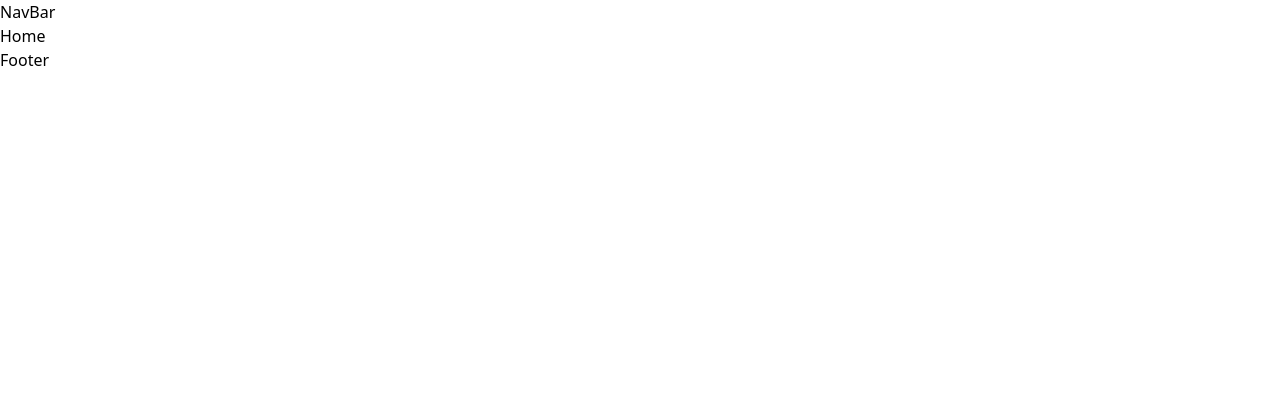
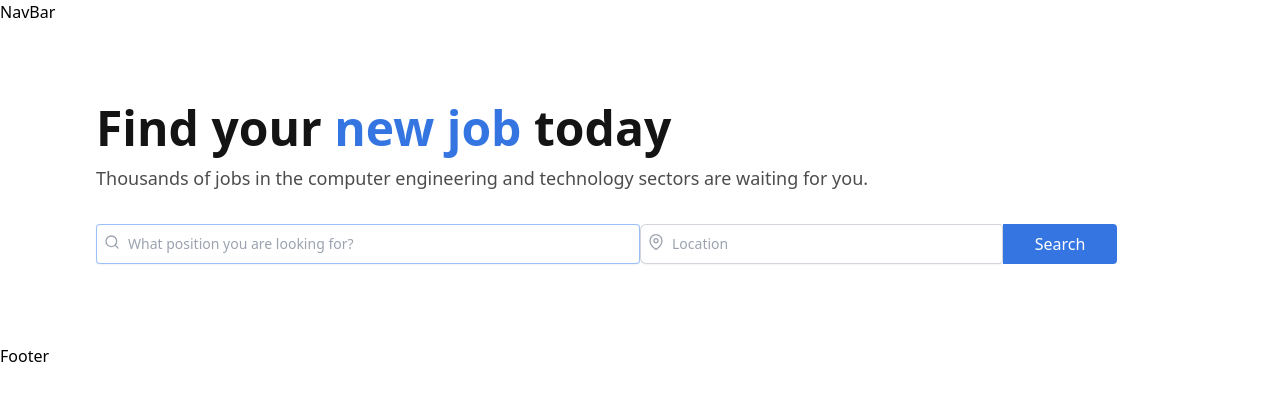
Before and after one commit to Taufiqul7756/JobSynerge-MERN, a React (Vite) app in the folder client/: page / in a window 1280 px wide. Shown: the top 400 px of the page. Built offline with nearby package versions, Linux system fonts and the light colour scheme.

Commit message:
Banner is done

```diff
--- /dev/null
+++ b/client/src/Pages/About.jsx
@@ -0,0 +1,8 @@
+import React from "react";
+import Banner from "../components/Banner";
+
+const About = () => {
+  return <Banner />;
+};
+
+export default About;
--- a/client/src/Pages/Home.jsx
+++ b/client/src/Pages/Home.jsx
@@ -1,7 +1,19 @@
-import React from "react";
+import React, { useState } from "react";
+import Banner from "../components/Banner";
 
 const Home = () => {
-  return <div>Home</div>;
+  const [query, setQuery] = useState("");
+
+  const handleInputChange = (event) => {
+    setQuery(event.target.value);
+  };
+  console.log(query);
+
+  return (
+    <div>
+      <Banner query={query} handleInputChange={handleInputChange} />
+    </div>
+  );
 };
 
 export default Home;
--- /dev/null
+++ b/client/src/components/Banner.jsx
@@ -0,0 +1,51 @@
+import React, { useState } from "react";
+import { FiMapPin, FiSearch } from "react-icons/fi";
+
+const Banner = ({ query, handleInputChange }) => {
+  console.log(query);
+  return (
+    <div className="max-w-screen-2xl container mx-auto xl:px-24 px-4 md:py-20 py-14">
+      <h1 className="text-5xl font-bold text-primary mb-3">
+        Find your <span className="text-blue">new job</span> today
+      </h1>
+      <p className="text-lg text-black/70 mb-8">
+        {" "}
+        Thousands of jobs in the computer engineering and technology sectors are
+        waiting for you.
+      </p>
+      <form>
+        <div className="flex justify-start md:flex-row flex-col md:gap-0 gap-4">
+          <div className="flex md:round-5-md rounded shadow-sm ring-1 ring-inset focus-within:ring-2 focus-within:ring-inset focus-within:ring-indigo-600 md:w-1/2 w-full ">
+            <input
+              type="text"
+              name="title"
+              placeholder="What position you are looking for?"
+              className="block flex-1 border-0 bg-transparent py-1.5 pl-8 text-gray-900 placeholder:text-gray-400 focus:ring-0 sm:text-sm sm:leading-6"
+              onChange={handleInputChange}
+              value={query}
+            />
+            <FiSearch className="absolute mt-2.5 ml-2 text-gray-400 " />
+          </div>
+          <div className="flex md:rounded-s-md rounded shadow-sm ring-1 ring-inset ring-gray-300 focus-within:ring-2 focus-within:ring-inset focus-within:ring-indigo-600 md:w-1/3 w-full ">
+            <input
+              type="text"
+              name="title"
+              placeholder="Location"
+              className="block flex-1 border-0 bg-transparent py-1.5 pl-8 text-gray-900 placeholder:text-gray-400 focus:ring-0 sm:text-sm sm:leading-6"
+              value={""}
+            />
+            <FiMapPin className="absolute mt-2.5 ml-2 text-gray-400 " />
+          </div>
+          <button
+            type="submit"
+            className="bg-blue py-2 px-8 text-white md:rounded-s-none rounded"
+          >
+            Search
+          </button>
+        </div>
+      </form>
+    </div>
+  );
+};
+
+export default Banner;
```
